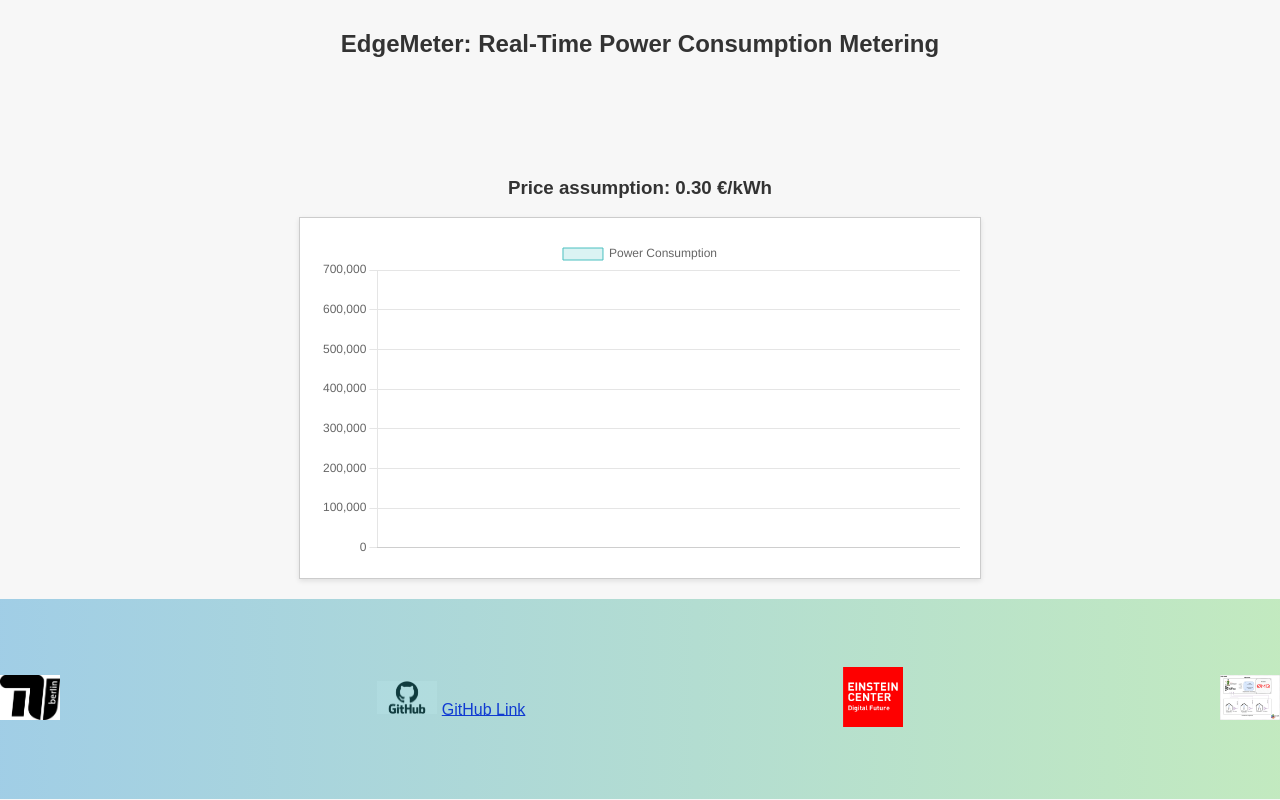
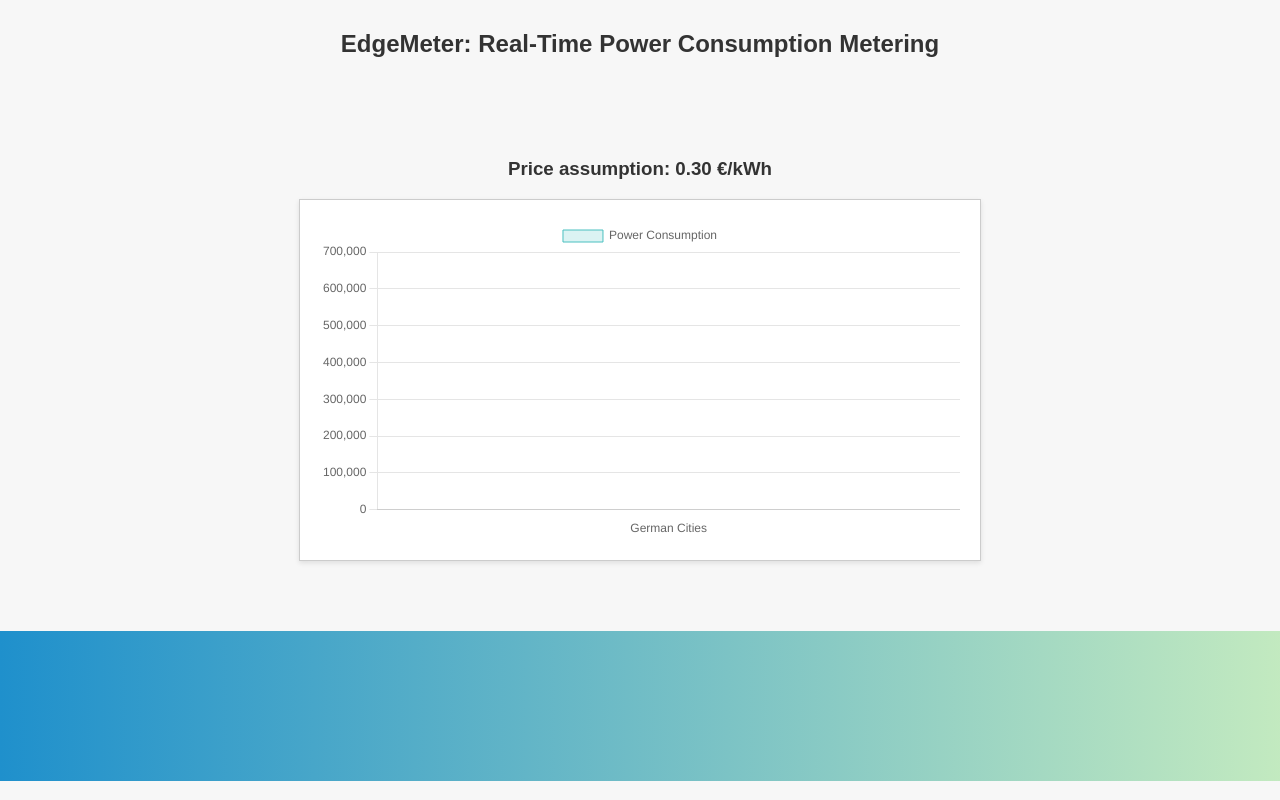
Before and after one commit to marvin-steinke/fog-project, a Flask app: page / in a window 1280 px wide. Run offline with Flask 3, Linux system fonts and the light colour scheme; data that the repository does not hold is empty.

Commit message:
draft for webpage, need to be revised

```diff
--- a/cloud/client/data_fetcher.py
+++ b/cloud/client/data_fetcher.py
@@ -10,11 +10,22 @@ redis_db = 0
 cache = None
 
 german_cities = [
-    'Berlin', 'Hamburg', 'München', 'Cologne', 'Frankfurt', 'Stuttgart', 'Düsseldorf', 'Dortmund', 'Essen', 'Leipzig',
-    'Bremen', 'Dresden', 'Hanover', 'Nürnberg', 'Duisburg', 'Bochum', 'Wuppertal', 'Bielefeld', 'Bonn', 'Munster',
-    'Karlsruhe', 'Mannheim', 'Augsburg', 'Wiesbaden', 'Gelsenkirchen', 'Mönchengladbach', 'Braunschweig', 'Chemnitz',
-    'Kiel', 'Aachen', 'Halle', 'Magdeburg', 'Freiburg', 'Krefeld', 'Lubeck', 'Oberhausen', 'Erfurt', 'Mainz',
-    'Rostock', 'Kassel', 'Hagen', 'Hamm', 'Saarbrucken', 'Potsdam', 'Leverkusen', 'Oldenburg', 'Solingen', 'Herne'
+  'Baden-Württemberg',
+  'Bayern',
+  'Berlin',
+  'Brandenburg',
+  'Bremen',
+  'Hamburg',
+  'Hessen',
+  'Niedersachsen',
+  'Mecklemburg-Vorpommern',
+  'Nordrhein-Westphalen',
+  'Rheinland-Pfalz',
+  'Saarland',
+  'Sachsen',
+  'Sachsen-Anhalt',
+  'Schleswig-Holstein',
+  'Thüringen'
 ]
 
 def connect_to_redis():
--- a/cloud/client/static/css/main.css
+++ b/cloud/client/static/css/main.css
@@ -26,65 +26,14 @@ h1 {
   box-shadow: 0 2px 5px rgba(0, 0, 0, 0.1);
 }
 
+/* TU Berlin line styles */
 #tuBerlinLine {
   position: relative;
-  margin-top: 20px;
-  /* Adjust the margin-top value as needed */
-  height: 200px;
-  /* Adjust the height value as needed */
+  margin-top: 140px;
+  height: 10px;
   width: 100%;
-  overflow: hidden;
-  display: flex;
-  justify-content: space-around;
-  align-items: center;
-  z-index: 1;
-  /* Add a higher z-index value to keep it above other elements */
-}
-
-#tuBerlinLine img {
-  max-height: 100%;
-  width: 60px;
-  height: auto;
-}
-
-#EClogo {
-  margin-right: 10px;
-  width: 165px;
-  /* Increase the width by 10% */
-}
-
-#Gitlogo {
-  margin-left: 10px;
-  width: 165px;
-  /* Increase the width by 10% */
-}
-
-#TUBlogo {
-  margin-right: 10px;
-  width: 165px;
-  /* Increase the width by 10% */
-}
-
-#tuBerlinLine {
   display: flex;
   align-items: center;
-  justify-content: space-between;
-}
-
-#tuBerlinLine img {
-  max-height: 100%;
-  height: auto;
-}
-
-#tuBerlinLine .links {
-  margin-left: 10px;
-}
-
-#Gitlogo {
-  margin-left: 10px;
-  width: 150px;
-    /* Adjust the width as needed */
-    height: auto;
 }
 
 #tuBerlinLine::before {
@@ -93,26 +42,50 @@ h1 {
   top: 50%;
   left: 0;
   width: 100%;
-  height: 222px;
-  background: linear-gradient(to right, #1f90cc66, rgba(73, 203, 64, 0.3));
+  height: 150px;
+  background-image: linear-gradient(to right, #1f90cc, rgba(73, 203, 64, 0.3));
   transform: translateY(-50%);
+  z-index: -1;
 }
 
-.logo,
-.links {
-  z-index: 2;
+/* Logo styles */
+.tu-logo,
+.einstein-logo,
+.schema-logo,
+.github {
+  display: flex;
+  align-items: center;
+  margin-right: 20px;
+  /* Adjust the margin value as desired */
+}
+
+.tu-logo {
+  margin-left: 0;
+  /* Remove the left margin for the first logo */
 }
 
 .logo img {
-  max-height: 100%;
-  width: 150px;
-    /* Adjust the width as needed */
-    height: auto;
+  max-height: 50px;
+  width: auto;
+  height: auto;
+}
+
+.logo img.tu-logo {
+  width: 100px;
+  height: auto;
+}
+
+.logo img.einstein-logo {
+  width: 100px;
+}
+
+.logo img.github-logo {
+  width: 40px;
 }
 
 .links a {
   color: white;
-  margin: 0 10px;
+  margin: 0 5px;
   text-decoration: none;
 }
 
--- a/cloud/client/static/js/main.js
+++ b/cloud/client/static/js/main.js
@@ -4,7 +4,7 @@ $(document).ready(function () {
   // Initialize chart
   var ctx = document.getElementById('dataChart').getContext('2d');
   var myChart = new Chart(ctx, {
-    type: 'line', // Change type to 'line'
+    type: 'bar', // Change type to 'bar' to display the shape of data points
     data: {
       labels: [], // Initialize empty array for city names
       datasets: [{
@@ -12,12 +12,22 @@ $(document).ready(function () {
         data: [], // Initialize empty array for power averages
         backgroundColor: 'rgba(75, 192, 192, 0.2)', // Change this to preferred color
         borderColor: 'rgba(75, 192, 192, 1)', // Change this to preferred color
-        borderWidth: 1,
-        fill: false // Ensure the area under the line is not filled
+        borderWidth: 1
       }]
     },
     options: {
       scales: {
+        x: { // Display all the German cities on the x-axis
+          title: {
+            display: true,
+            text: 'German Cities'
+          },
+          ticks: {
+            autoSkip: false, // Prevent skipping of x-axis labels
+            maxRotation: 90, // Rotate x-axis labels if needed
+            minRotation: 90
+          }
+        },
         y: {
           beginAtZero: true,
           min: 0,
@@ -38,7 +48,36 @@ $(document).ready(function () {
       type: 'GET',
       dataType: 'json',
       success: function (data) {
-        if (data.length > 0) {
+        if (data.length > 16) {
+          // Clear the previous content
+          costDisplay.innerHTML = '';
+
+          // Iterate over the data and update the costDisplay
+          data.forEach(function (item) {
+            var city = item.cityName;
+            var cost = item.cost.toFixed(2);
+            var costItem = document.createElement('div');
+            costItem.classList.add('cost-item');
+            costItem.innerText = 'Cost of ' + city + ': €' + cost;
+            costDisplay.appendChild(costItem);
+          });
+
+          // Slide the cost elements from left to right
+          var costItems = costDisplay.getElementsByClassName('cost-item');
+          var offset = 0;
+          Array.from(costItems).forEach(function (item) {
+            item.style.transform = 'translateX(' + offset + 'px)';
+            offset += 200; // Adjust the slide distance as needed
+          });
+
+          // Remove the oldest cost element if there are more than 5
+          if (costItems.length > 5) {
+            costDisplay.removeChild(costItems[0]);
+          }
+
+          // Move to the next index
+          currentIndex = (currentIndex + 1) % data.length;
+
           // Get the city, power average, and cost at the current index
           var city = data[currentIndex].cityName;
           var powerAverage = data[currentIndex].powerAverage;
@@ -48,21 +87,14 @@ $(document).ready(function () {
           myChart.data.labels.push(city);
           myChart.data.datasets[0].data.push(powerAverage);
 
-          // If the length of labels/data exceeds 15, remove the first element
-          if (myChart.data.labels.length > 15) {
+          // If the length of labels/data exceeds 5, remove the first element
+          if (myChart.data.labels.length > 16) {
             myChart.data.labels.shift();
             myChart.data.datasets[0].data.shift();
           }
 
           // Update the chart
           myChart.update();
-
-          // Display the cost for the current city
-          costDisplay.innerText = 'Cost for ' + city + ': €' + cost.toFixed(2);
-          $(costDisplay).hide().fadeIn(2000);  // fade in effect
-
-          // Move to the next index
-          currentIndex = (currentIndex + 1) % data.length;
         }
       },
       error: function (error) {
@@ -75,7 +107,7 @@ $(document).ready(function () {
   fetchData();
 
   // Fetch data every 2 seconds
-  setInterval(fetchData, 2000);
+  setInterval(fetchData, 5000);
 
   // Click event for the schema image
   $("#schemaImage").click(function () {
--- a/cloud/client/templates/index.html
+++ b/cloud/client/templates/index.html
@@ -3,9 +3,6 @@
 <head>
   <title>FC SS23</title>
   <link rel="stylesheet" type="text/css" href="static/css/main.css">
-  <script src="https://cdn.jsdelivr.net/npm/chart.js"></script>
-  <script src="https://ajax.googleapis.com/ajax/libs/jquery/3.6.0/jquery.min.js"></script>
-  <script src="static/js/main.js"></script>
   <meta name="viewport" content="width=device-width, initial-scale=1">
 </head>
 <body>
@@ -16,22 +13,12 @@
     <canvas id="dataChart"></canvas>
   </div>
   <div id="tuBerlinLine">
-    <div class="logo">
-      <img src="static/visuals/tubschwarz.png" alt="TUB">
-    </div>
-    <div class="github">
-      <img src="static/visuals/git.png" alt="GitHub">
-      <a href="https://github.com/marvin-steinke/fog-project">GitHub Link</a>
-    </div>
-    <div class="logo">
-      <img src="static/visuals/ec.png" alt="ECDE">
-    </div>
-    <div class="logo">
-      <img src="static/visuals/schema.png" alt="Fog Computing Prototype SS23">
-    </div>
   </div>
   <div id="enlargedSchemaImage">
     <img src="static/visuals/schema.png" alt="Fog Computing Prototype SS23">
   </div>
+  <script src="https://cdn.jsdelivr.net/npm/chart.js"></script>
+  <script src="https://ajax.googleapis.com/ajax/libs/jquery/3.6.0/jquery.min.js"></script>
+  <script src="static/js/main.js"></script>
 </body>
 </html>
```
Also changed, not shown: other parts of cloud/client/static/css/main.css (+27 -38 lines).
